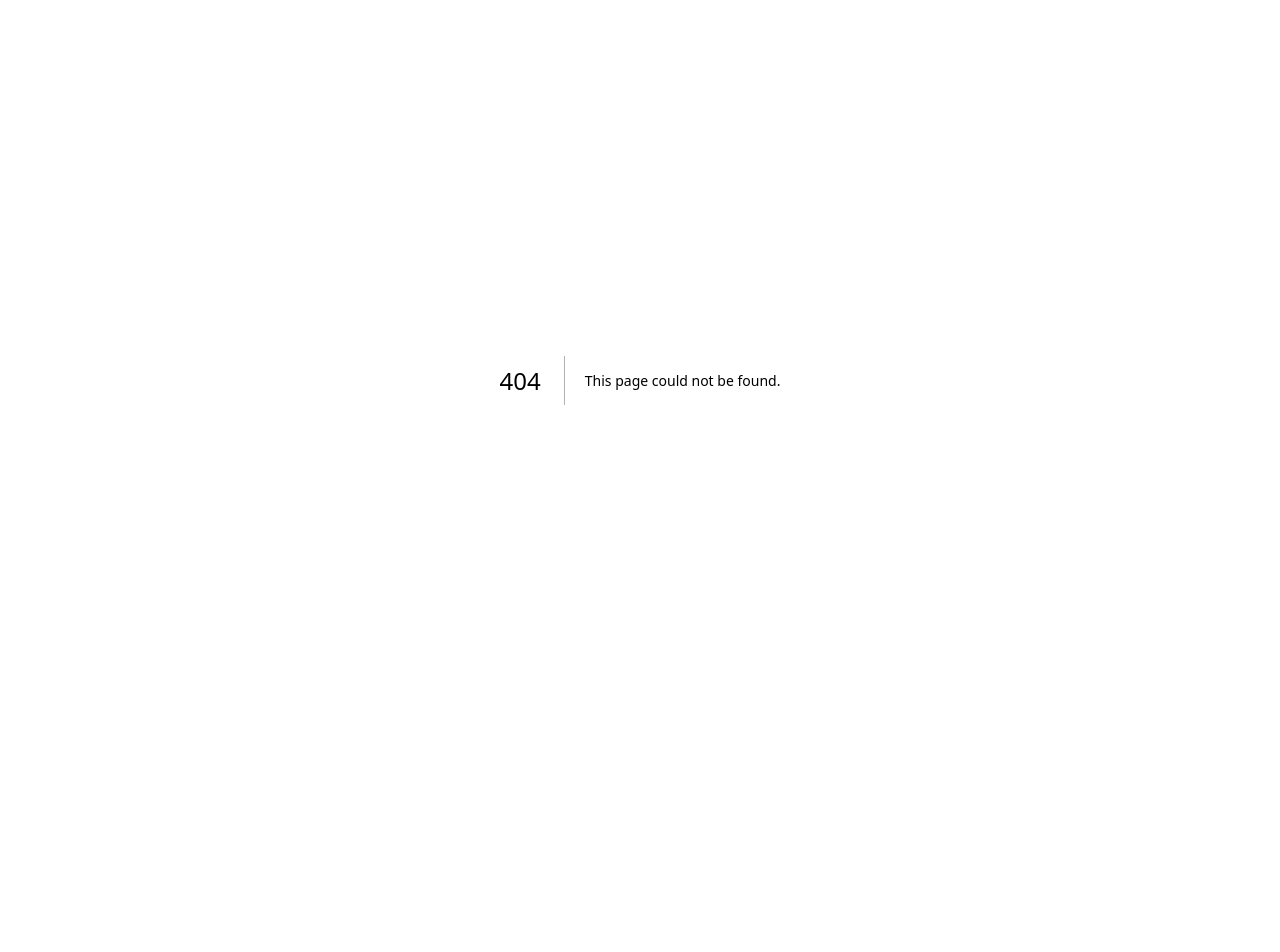
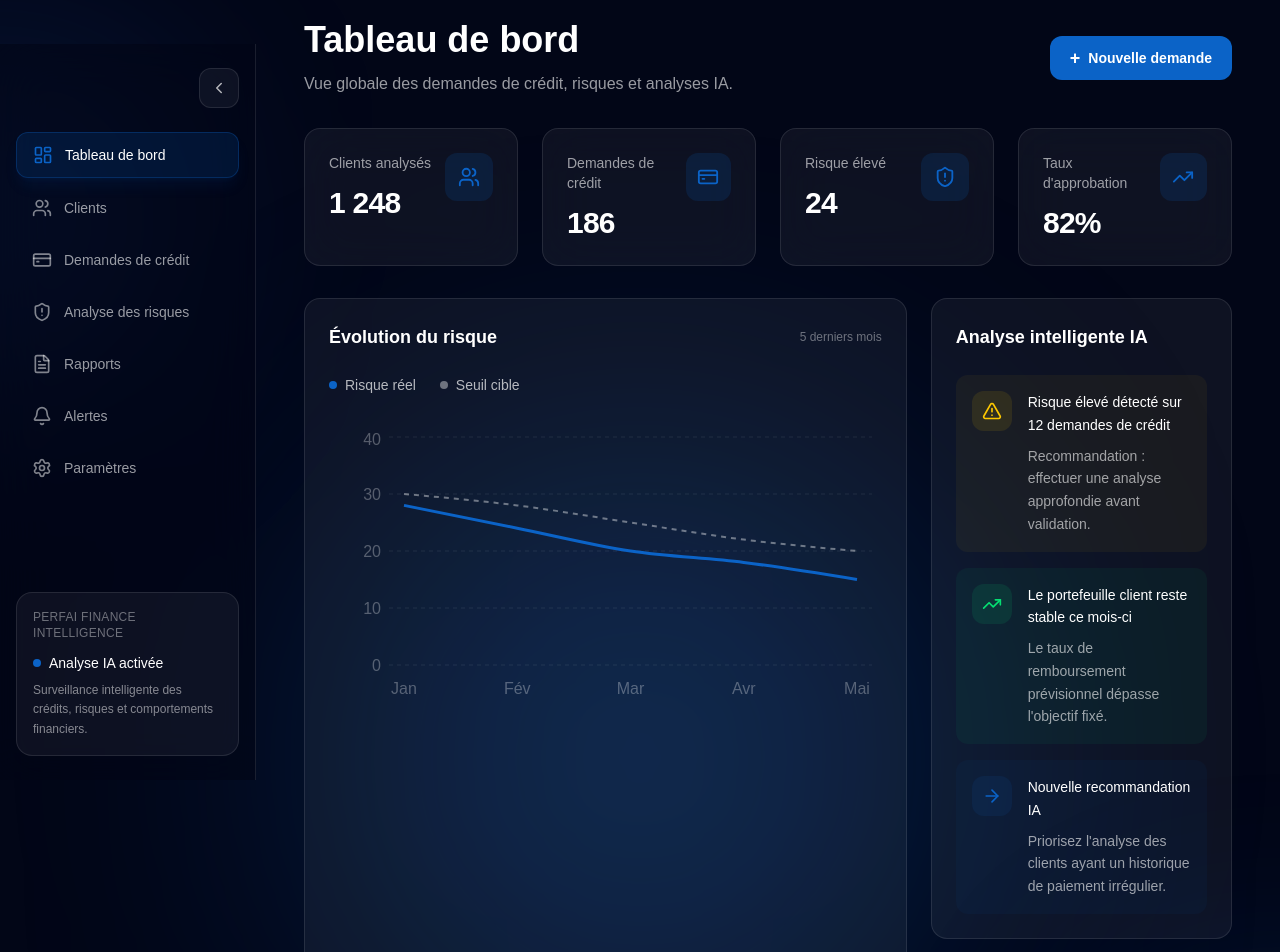
Before and after one commit to Elyjo/PerfAI-Finance, a Next.js app in the folder perfai-finance-frontend/: page /dashboard in a window 1280 px wide. Before the commit this address had no page. Shown: the part 20-972 px from the top of the page. Before the commit the page ends 800 px from the top, so only its background shows below. Built offline with nearby package versions, Linux system fonts and the light colour scheme.

Commit message:
feat: add protected dashboard layout

```diff
--- /dev/null
+++ b/perfai-finance-frontend/src/app/(protected)/dashboard/page.tsx
@@ -0,0 +1,112 @@
+import AiCreditInsights from "@/components/dashboard/AiCreditInsights";
+import RiskTrendChart from "@/components/dashboard/RiskTrendChart";
+import SmartAlertsCard from "@/components/dashboard/SmartAlertsCard";
+import KpiCard from "@/components/shared/KpiCard";
+
+import { Users, CreditCard, ShieldAlert, TrendingUp } from "lucide-react";
+
+export default function DashboardPage() {
+  return (
+    <section
+      className="
+        min-h-screen
+        px-12
+        py-10
+      "
+    >
+      <div
+        className="
+          flex
+          items-center
+          justify-between
+        "
+      >
+        <div>
+          <h1
+            className="
+              text-4xl
+              font-bold
+              text-white
+            "
+          >
+            Tableau de bord
+          </h1>
+
+          <p
+            className="
+              mt-3
+              text-white/60
+            "
+          >
+            Vue globale des demandes de crédit, risques et analyses IA.
+          </p>
+        </div>
+
+        <button
+          className="
+            flex
+            items-center
+            gap-2
+            rounded-xl
+            bg-[#0B63C7]
+            px-5
+            py-2
+            text-sm
+            font-semibold
+            text-white
+            transition
+            hover:bg-[#0954a8]
+            cursor-pointer
+          "
+        >
+          <span className="text-lg">+</span>
+          Nouvelle demande
+        </button>
+      </div>
+
+      {/* KPI Cards */}
+
+      <div
+        className="
+          mt-8
+          grid
+          gap-6
+          md:grid-cols-4
+        "
+      >
+        <KpiCard title="Clients analysés" value="1 248" icon={Users} />
+
+        <KpiCard title="Demandes de crédit" value="186" icon={CreditCard} />
+
+        <KpiCard title="Risque élevé" value="24" icon={ShieldAlert} />
+
+        <KpiCard title="Taux d'approbation" value="82%" icon={TrendingUp} />
+      </div>
+
+      {/* Charts & Insights */}
+
+      <div
+        className="
+          mt-8
+          grid
+          gap-6
+          lg:grid-cols-[2fr_1fr]
+        "
+      >
+        <RiskTrendChart />
+
+        <div
+          className="
+            flex
+            flex-col
+            gap-6
+          "
+        >
+          <AiCreditInsights />
+
+          <SmartAlertsCard />
+        </div>
+      </div>
+    </section>
+  );
+}
--- a/perfai-finance-frontend/src/app/(protected)/layout.tsx
+++ b/perfai-finance-frontend/src/app/(protected)/layout.tsx
@@ -0,0 +1,76 @@
+import DashboardSidebar from "@/components/dashboard/DashboardSidebar";
+
+export default function ProtectedLayout({
+  children,
+}: {
+  children: React.ReactNode;
+}) {
+  return (
+    <div
+      className="
+        relative
+        min-h-screen
+        overflow-hidden
+        bg-[#020617]
+        text-white
+      "
+    >
+      {/* Main glow */}
+      <div
+        className="
+          absolute
+          left-1/2
+          top-1/3
+          h-150
+          w-150
+          -translate-x-1/2
+          rounded-full
+          bg-[#0B63C7]/30
+          blur-[140px]
+        "
+      />
+
+      {/* Left light */}
+      <div
+        className="
+          absolute
+          -left-40
+          top-20
+          h-80
+          w-80
+          rounded-full
+          bg-blue-500/20
+          blur-[120px]
+        "
+      />
+
+      {/* Right light */}
+      <div
+        className="
+          absolute
+          -right-40
+          bottom-20
+          h-80
+          w-80
+          rounded-full
+          bg-[#0B63C7]/30
+          blur-[120px]
+        "
+      />
+
+      <div className="relative z-10 flex">
+        <DashboardSidebar />
+
+        <main
+          className="
+            ml-64
+            flex-1
+            overflow-x-hidden
+          "
+        >
+          {children}
+        </main>
+      </div>
+    </div>
+  );
+}
```
Also changed, not shown: perfai-finance-frontend/src/components/dashboard/RiskCard.tsx (deleted).
